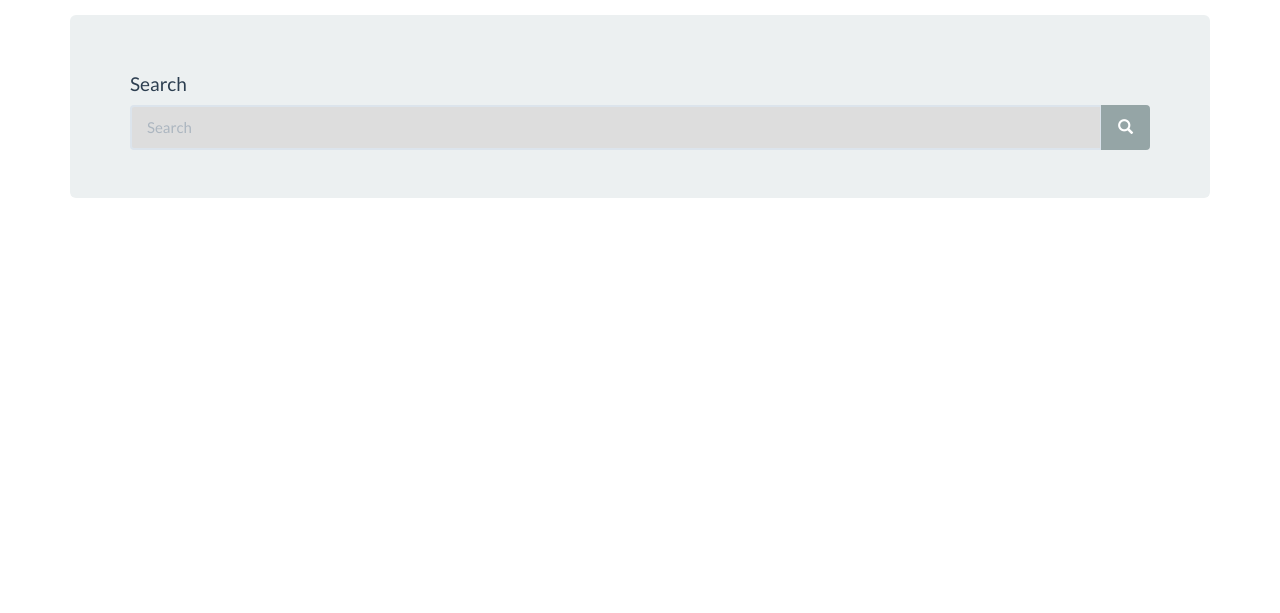
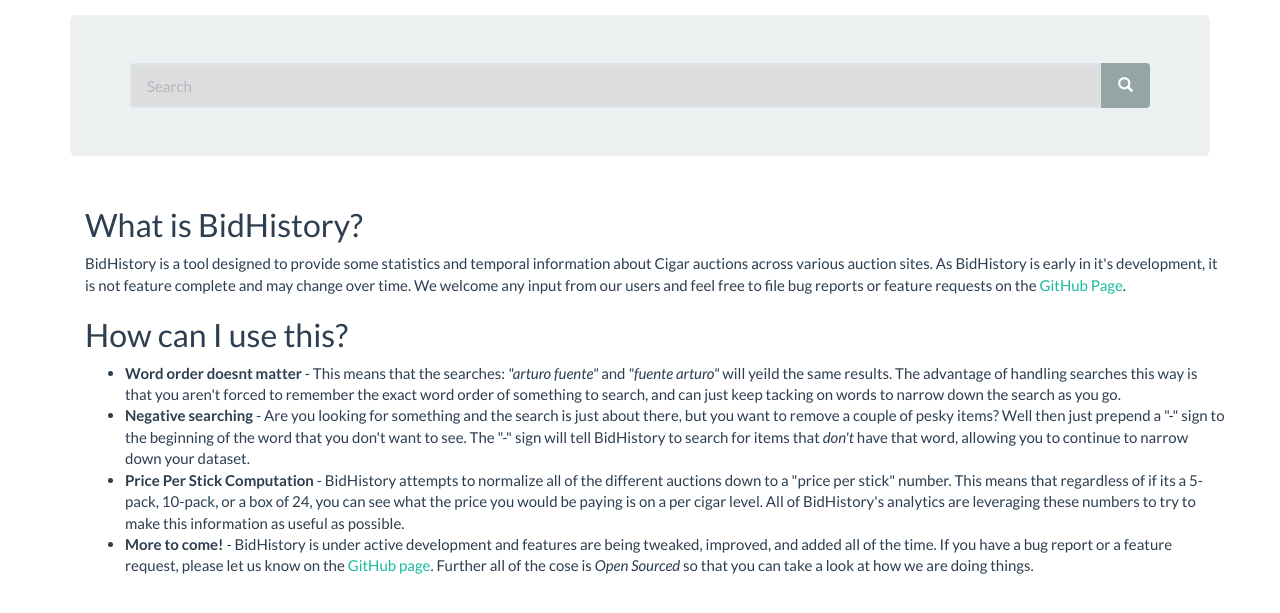
Before and after one commit to SteveMcGrath/herfio, a Flask app: page / in a window 1280 px wide. Shown: the part 60-673 px from the top of the page. Run offline with Flask 2, Linux system fonts and the light colour scheme; parts of the project's set-up code (start-up, migrations or seed data) failed here and were passed over; some libraries are stand-ins or nearby versions; some web fonts are replaced.

Commit message:
Hey moe, its front-page content!

```diff
--- a/app/templates/search.html
+++ b/app/templates/search.html
@@ -8,7 +8,6 @@
 {% if not auctions %}
 <div class="container">
     <div class="jumbotron">
-        <h4>Search</h4>
         <form method="POST" action="/">
             {{ form.hidden_tag() }}
             <div class="input-group">
@@ -24,6 +23,36 @@
         <p>no results for <strong>{{ search_string }}</strong> found.</p>
         {% endif %}
     </div>
+    <div class="container">
+        <h2>What is BidHistory?</h2>
+        <p>BidHistory is a tool designed to provide some statistics and temporal information about Cigar auctions
+            across various auction sites.  As BidHistory is early in it's development, it is not feature complete
+            and may change over time.  We welcome any input from our users and feel free to file bug reports or
+            feature requests on the <a href="http://github/.com/stevemcgrath/bidhistory">GitHub Page</a>.
+        </p>
+        <h2>How can I use this?</h2>
+        <ul>
+            <li><strong>Word order doesnt matter</strong> - This means that the searches: <i>"arturo fuente"</i> and
+                <i>"fuente arturo"</i> will yeild the same results.  The advantage of handling searches this way is
+                that you aren't forced to remember the exact word order of something to search, and can just keep
+                tacking on words to narrow down the search as you go.
+            </li>
+            <li><strong>Negative searching</strong> - Are you looking for something and the search is just about there,
+                but you want to remove a couple of pesky items?  Well then just prepend a "-" sign to the beginning of
+                the word that you don't want to see.  The "-" sign will tell BidHistory to search for items that <i>don't</i>
+                have that word, allowing you to continue to narrow down your dataset.
+            </li>
+            <li><strong>Price Per Stick Computation</strong> - BidHistory attempts to normalize all of the different
+                auctions down to a "price per stick" number.  This means that regardless of if its a 5-pack, 10-pack,
+                or a box of 24, you can see what the price you would be paying is on a per cigar level.  All of BidHistory's
+                analytics are leveraging these numbers to try to make this information as useful as possible.
+            </li>
+            <li><strong>More to come!</strong> - BidHistory is under active development and features are being tweaked,
+                improved, and added all of the time.  If you have a bug report or a feature request, please let us know
+                on the <a href="http://github.com/stevemcgrath/bidhistory">GitHub page</a>.  Further all of the cose is
+                <i>Open Sourced</i> so that you can take a look at how we are doing things.
+            </li>
+        </ul>
 </div>
 {% else %}
 <div class="container">
```
